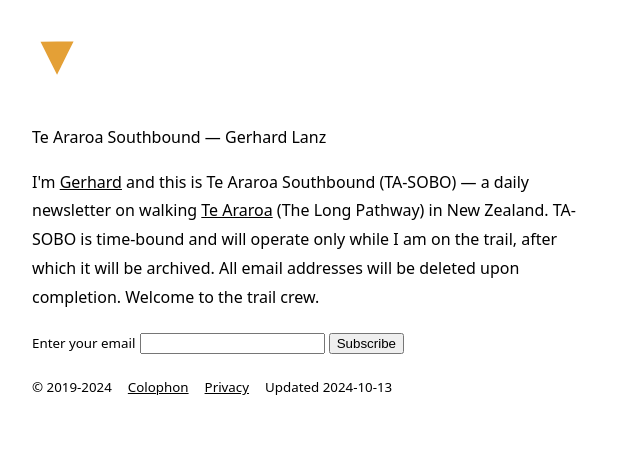
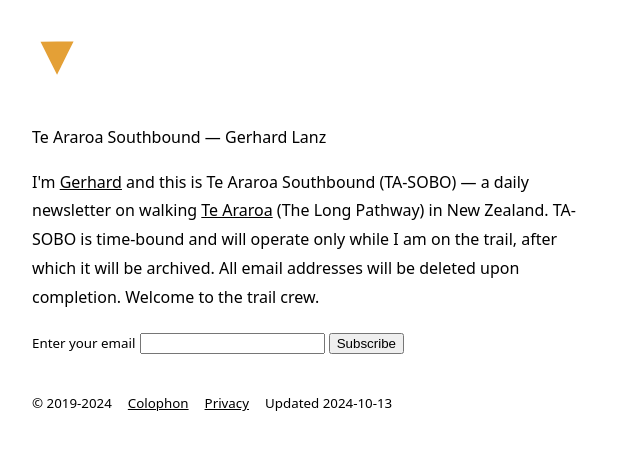
Before and after one commit to gerhardlanz/ta-sobo.gerhardla.nz, a Jekyll site: the page built from index.html, in a window 1280 px wide. Shown: the top 450 px of the page, without its empty margins (0-640 px from the left). Built offline with Jekyll 4.4.1, drawn with Linux system fonts in a browser that asks for light colours.

Commit message:
refactor: minify CSS styles and update footer layout in default.html

```diff
--- a/_layouts/default.html
+++ b/_layouts/default.html
@@ -3,45 +3,7 @@
 
 <head>
     <style>
-        body {
-            font: 100%/1.8 system-ui, sans-serif;
-            margin: 2rem;
-            max-width: 60ch
-        }
-
-        h1,
-        h2 {
-            font: unset;
-            margin-top: 2rem
-        }
-
-        a {
-            color: unset
-        }
-
-        a:hover {
-            color: transparent
-        }
-
-        blockquote {
-            border-left: solid light-dark(#AFB8C133, #6E768166);
-            font-style: italic;
-            margin: 2rem 0;
-            padding: 0 1rem
-        }
-
-        code {
-            background-color: light-dark(#AFB8C133, #6E768166);
-            border-radius: 4px;
-            font-size: 0.8rem;
-            padding: 0.2rem
-        }
-
-        pre code {
-            display: block;
-            padding: 0.8rem;
-            white-space: pre-wrap
-        }
+        body{font:100%/1.8 system-ui,sans-serif;margin:2rem;max-width:60ch}h1,h2{font:unset;margin-top:2rem}a{color:unset}a:hover{color:transparent}blockquote{border-left:solid light-dark(#AFB8C133,#6E768166);font-style:italic;margin:2rem 0;padding:0 1rem}code{background-color:light-dark(#AFB8C133,#6E768166);border-radius:4px;font-size:0.8rem;padding:0.2rem}pre code{display:block;padding:0.8rem;white-space:pre-wrap}
     </style>
     <meta charset="UTF-8">
     <meta name="color-scheme" content="dark light">
@@ -67,17 +29,19 @@
             page.title }}{% endif %}</h1>
         {{ content }}
     </main>
-    <footer style="display: flex; flex-wrap: wrap; align-items: baseline; gap: 1rem;">
-        <p><small>&copy; 2019-{{ site.time | date: '%Y' }}</small></p>
-        {% if page.collection %}
-        <p><small>Published {{ page.date | date: "%A, %d %B %Y — %H:%M" }}</small></p>
-        <p><small><a href="mailto:me@gerhardla.nz?subject={{ page.url | prepend: site.url }}">Reply by
-                    email</a></small></p>
-        {% else %}
-        <p><small><a href="/colophon">Colophon</a></small></p>
-        <p><small><a href="/privacy">Privacy</a></small></p>
-        <p><small>Updated {{ "now" | date: "%F" }}</small></p>
-        {% endif %}
+    <footer>
+        <ul style="display: flex; flex-wrap: wrap; column-gap: 1rem; list-style: none; margin-top: 2rem; padding: 0">
+            <li><small>&copy; 2019-{{ site.time | date: '%Y' }}</small></li>
+            {% if page.collection %}
+            <li><small>Published {{ page.date | date: "%A, %d %B %Y — %H:%M" }}</small></li>
+            <li><small><a href="mailto:me@gerhardla.nz?subject={{ page.url | prepend: site.url }}">Reply by
+                        email</a></small></li>
+            {% else %}
+            <li><small><a href="https://gerhardla.nz/colophon">Colophon</a></small></li>
+            <li><small><a href="https://gerhardla.nz/privacy">Privacy</a></small></li>
+            <li><small>Updated {{ "now" | date: "%F" }}</small></li>
+            {% endif %}
+        </ul>
     </footer>
 </body>
 
```
